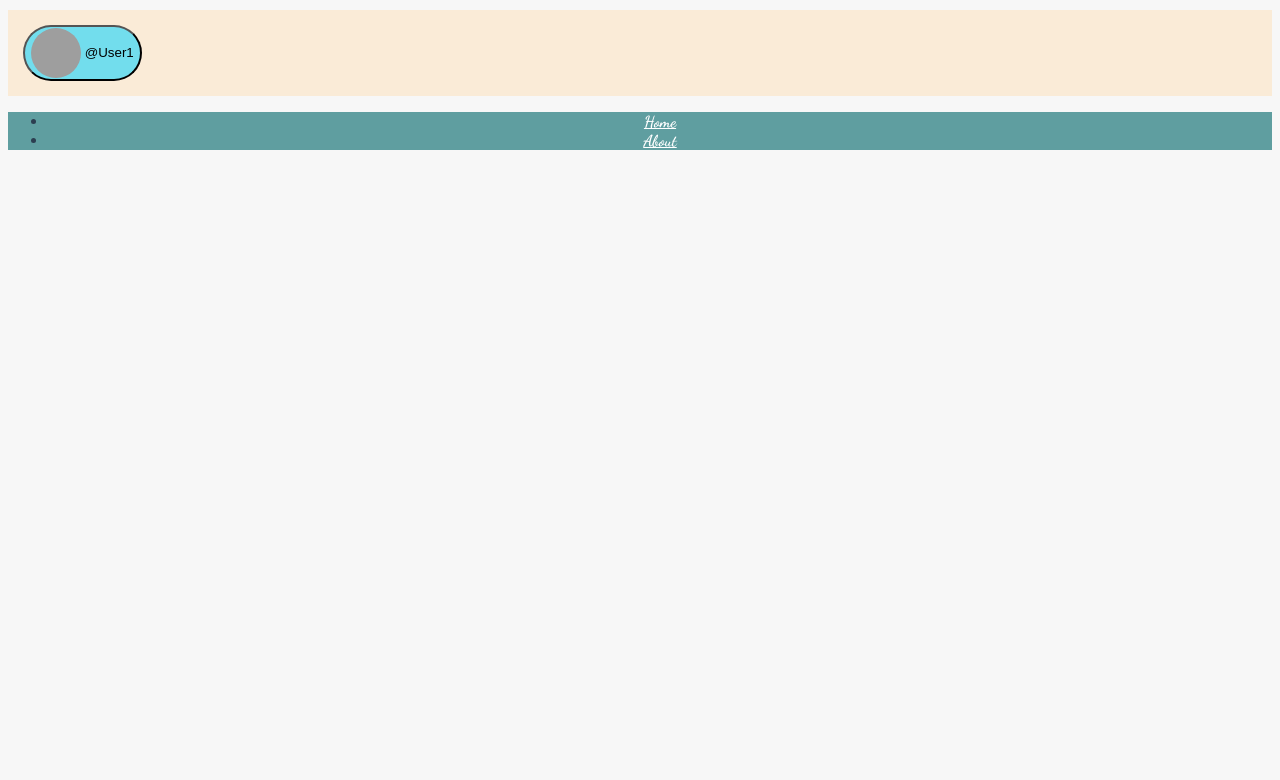
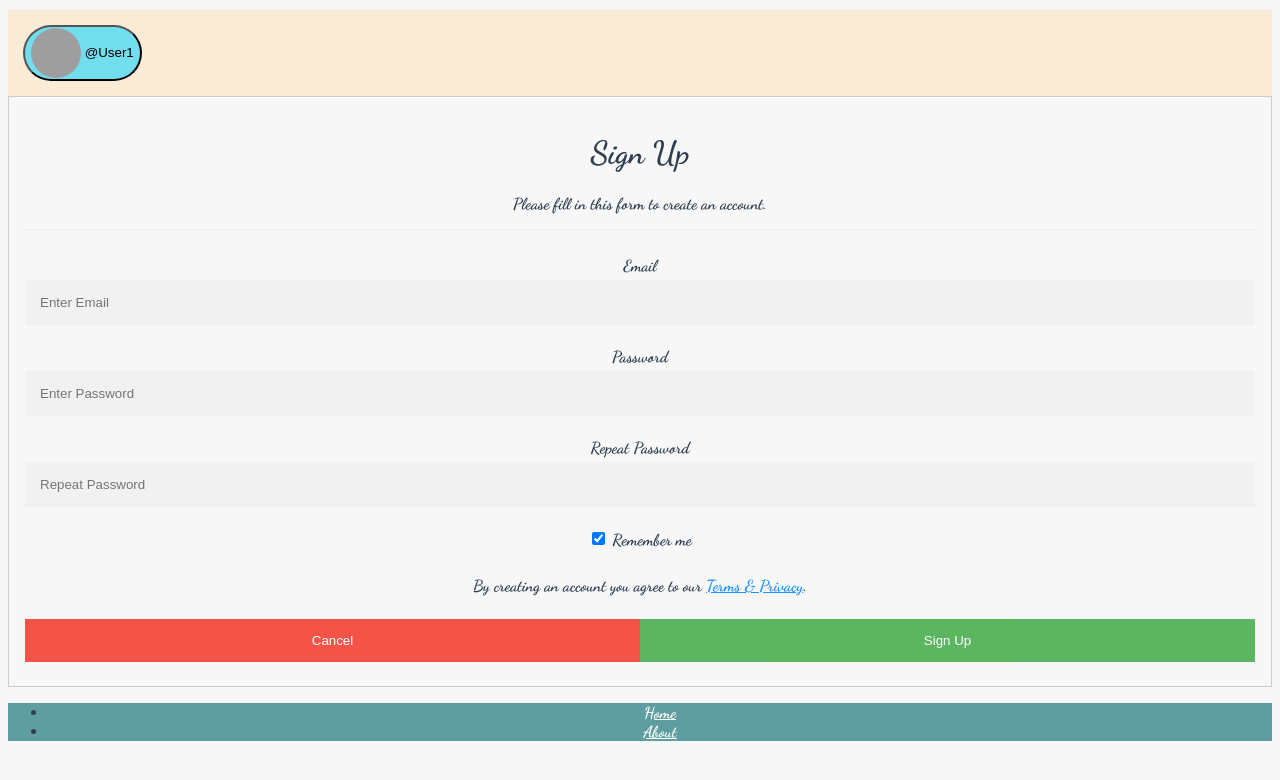
Before and after one commit to Tajveez/Twitter-0, a Vue app in the folder client/: page /register in a window 1280 px wide. Shown: the top 780 px of the page. Built offline with nearby package versions, Linux system fonts and the light colour scheme; grey boxes are pictures that could not be loaded.

Commit message:
Register#1 code chagnes

```diff
--- a/client/src/components/Header.vue
+++ b/client/src/components/Header.vue
@@ -28,6 +28,16 @@
             <li>
               <h1>
                 <router-link to="/about">About</router-link>
+              </h1>
+            </li>
+            <li>
+              <h1>
+                <router-link to="/login">Login</router-link>
+              </h1>
+            </li>
+            <li>
+              <h1>
+                <router-link to="/register">Register</router-link>
               </h1>
             </li>
           </ul>
--- a/client/src/router.js
+++ b/client/src/router.js
@@ -22,5 +22,11 @@ export default new Router({
       name: "login",
       component: () => import(/* webpackChunkName: "login" */ "./views/Login"),
     },
+    {
+      path: "/register",
+      name: "register",
+      component: () =>
+        import(/* webpackChunkName: "register" */ "./views/Register"),
+    },
   ],
 });
--- a/client/src/views/Login.vue
+++ b/client/src/views/Login.vue
@@ -41,7 +41,7 @@
 export default {};
 </script>
 
-<style>
+<style scoped>
 /* Bordered form */
 form {
   border: 3px solid #f1f1f1;
--- /dev/null
+++ b/client/src/views/Register.vue
@@ -0,0 +1,124 @@
+<template>
+  <div>
+    <form action="action_page.php" style="border:1px solid #ccc">
+      <div class="container">
+        <h1>Sign Up</h1>
+        <p>Please fill in this form to create an account.</p>
+        <hr />
+
+        <label for="email">
+          <b>Email</b>
+        </label>
+        <input type="text" placeholder="Enter Email" name="email" required />
+
+        <label for="psw">
+          <b>Password</b>
+        </label>
+        <input type="password" placeholder="Enter Password" name="psw" required />
+
+        <label for="psw-repeat">
+          <b>Repeat Password</b>
+        </label>
+        <input type="password" placeholder="Repeat Password" name="psw-repeat" required />
+
+        <label>
+          <input type="checkbox" checked="checked" name="remember" style="margin-bottom:15px" /> Remember me
+        </label>
+
+        <p>
+          By creating an account you agree to our
+          <a
+            href="#"
+            style="color:dodgerblue"
+          >Terms & Privacy</a>.
+        </p>
+
+        <div class="clearfix">
+          <button type="button" class="cancelbtn">Cancel</button>
+          <button type="submit" class="signupbtn">Sign Up</button>
+        </div>
+      </div>
+    </form>
+  </div>
+</template>
+
+<script>
+export default {};
+</script>
+
+<style scoped>
+* {
+  box-sizing: border-box;
+}
+
+/* Full-width input fields */
+input[type="text"],
+input[type="password"] {
+  width: 100%;
+  padding: 15px;
+  margin: 5px 0 22px 0;
+  display: inline-block;
+  border: none;
+  background: #f1f1f1;
+}
+
+input[type="text"]:focus,
+input[type="password"]:focus {
+  background-color: #ddd;
+  outline: none;
+}
+
+hr {
+  border: 1px solid #f1f1f1;
+  margin-bottom: 25px;
+}
+
+/* Set a style for all buttons */
+button {
+  background-color: #4caf50;
+  color: white;
+  padding: 14px 20px;
+  margin: 8px 0;
+  border: none;
+  cursor: pointer;
+  width: 100%;
+  opacity: 0.9;
+}
+
+button:hover {
+  opacity: 1;
+}
+
+/* Extra styles for the cancel button */
+.cancelbtn {
+  padding: 14px 20px;
+  background-color: #f44336;
+}
+
+/* Float cancel and signup buttons and add an equal width */
+.cancelbtn,
+.signupbtn {
+  float: left;
+  width: 50%;
+}
+
+/* Add padding to container elements */
+.container {
+  padding: 16px;
+}
+
+/* Clear floats */
+.clearfix::after {
+  content: "";
+  clear: both;
+  display: table;
+}
+
+/* Change styles for cancel button and signup button on extra small screens */
+@media screen and (max-width: 300px) {
+  .cancelbtn,
+  .signupbtn {
+    width: 100%;
+  }
+}
+</style>
```
